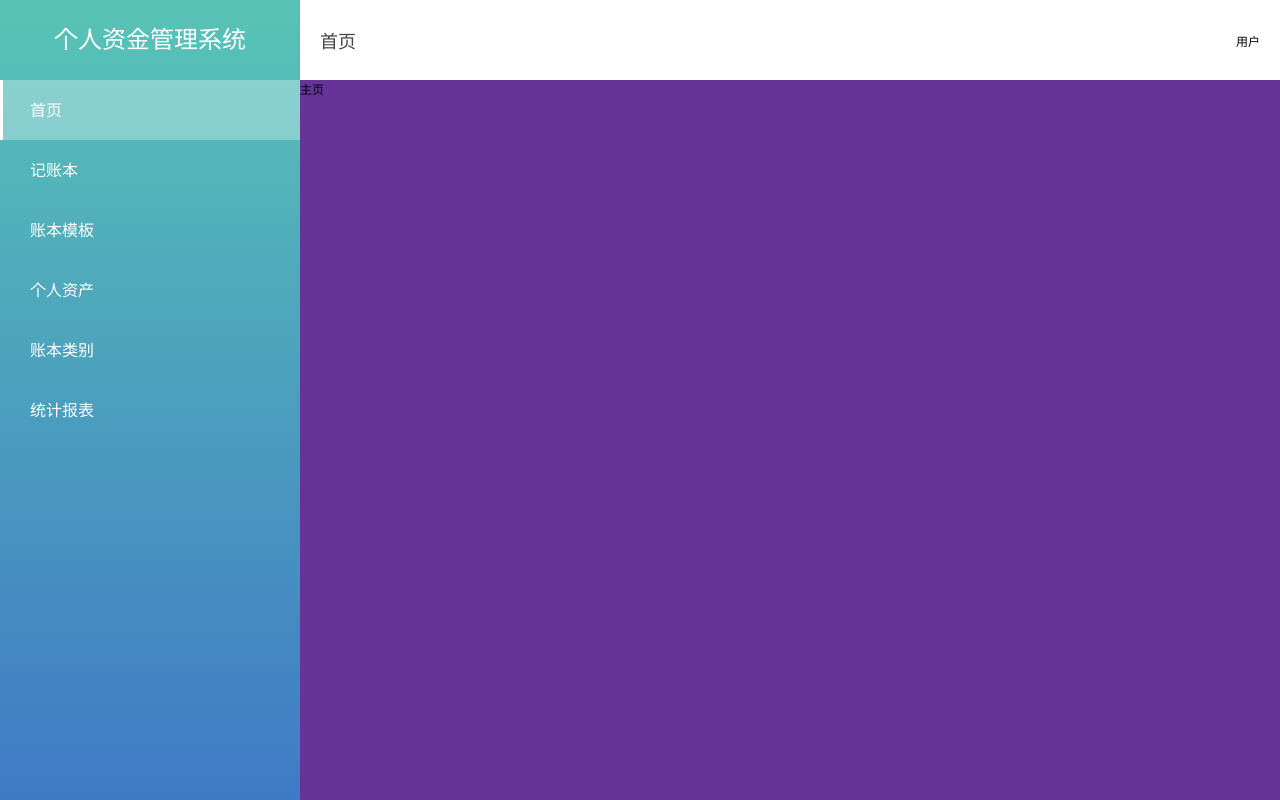
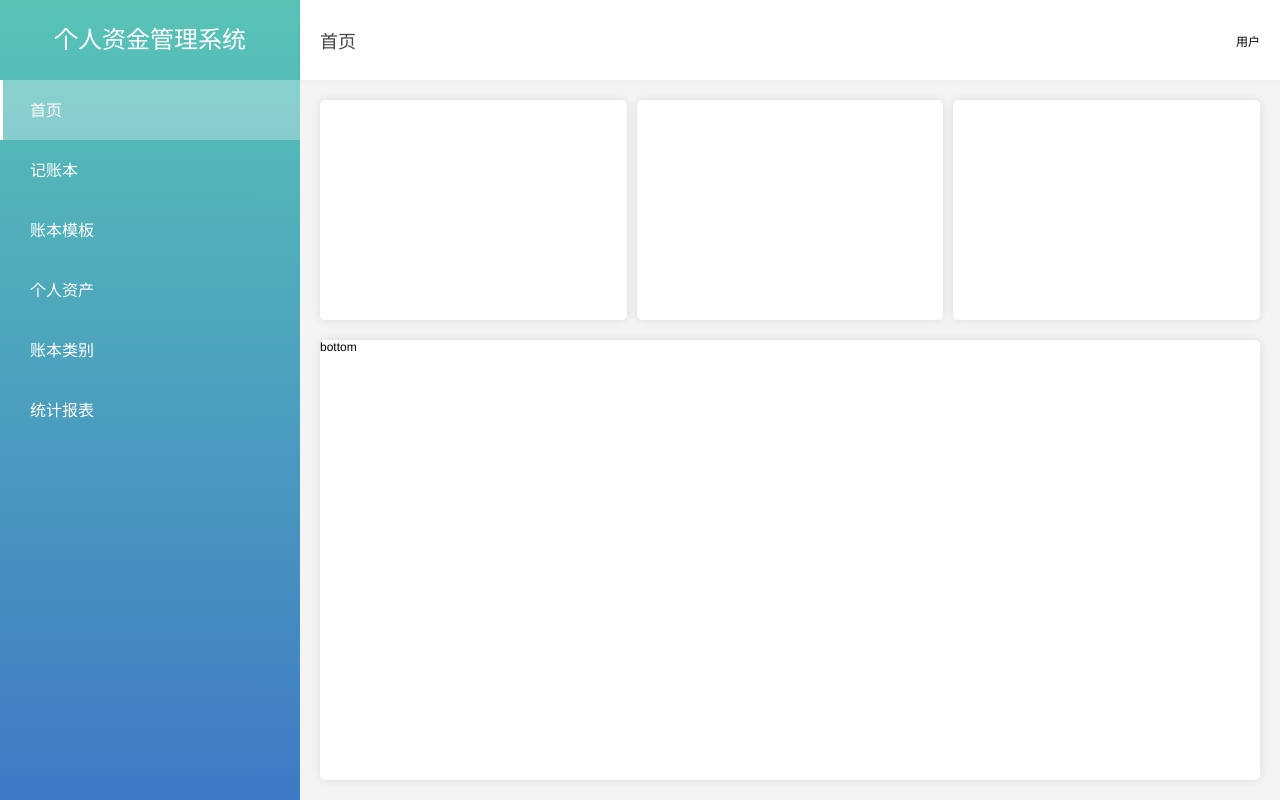
Before and after one commit to 0f0/cashbook, a Vue app: page /manage/home in a window 1280 px wide. Built offline with nearby package versions, Linux system fonts and the light colour scheme; a small style sheet from the web is missing.

Commit message:
首页布局

```diff
--- a/src/components/manage/header.vue
+++ b/src/components/manage/header.vue
@@ -3,7 +3,7 @@
     <div>
       <breadcrumb class="header-bread">
         <breadcrumbitem v-for="(item,index) in name" :key="index">
-          <router-link :to="item.path"> {{item.meta.title}}</router-link>
+          <router-link :to="item.path">{{item.meta.title}}</router-link>
         </breadcrumbitem>
       </breadcrumb>
     </div>
@@ -25,16 +25,8 @@ export default {
   },
   computed: {
     ...mapGetters({
-      name: "queryRouterName",
+      name: "queryRouterName"
     })
-  },
-  mounted() {
-    console.log("router", this.$route);
-  },
-  watch:{
-      "$route"(newvalue, oldvalue) {
-      console.log('header',newvalue)
-    }
   }
 };
 </script>
--- a/src/router/index.js
+++ b/src/router/index.js
@@ -13,7 +13,6 @@ const Template = () => import('@/views/template/template')
 const PersonProperty = () => import('@/views/property/personproperty')
 const Classes = () => import('@/views/classes/classes')
 
-const HomeMain = ()=>import("@/views/home/hometable")
 
 const router = new Router({
   mode: 'history',
@@ -37,19 +36,9 @@ const router = new Router({
           path: 'home',
           component: Home,
           name: 'home',
-          children: [
-            {
-              path: 'hometable',
-              component: HomeMain,
-              meta: {
-                title:"主页"
-              }
-            }
-          ],
           meta: {
             title: '首页'
           },
-
         },
         {
           path: 'tallybook',
--- a/src/views/home.vue
+++ b/src/views/home.vue
@@ -1,7 +1,11 @@
 <template>
   <div class="home">
-    主页
-    <!-- <router-view></router-view> -->
+    <div class="home-top">
+      <div class="home-today"></div>
+      <div class="home-today"></div>
+      <div class="home-today"></div>
+    </div>
+    <div class="home-chart">bottom</div>
   </div>
 </template>
 
@@ -10,17 +14,37 @@ export default {
   data() {
     return {};
   },
-  methods:{
-    // openrouter(){
-    //   this.$router.push({path:'/manage/home/hometable'})
-    // }
-  }
+  methods: {}
 };
 </script>
 
 <style lang="scss" scoped>
-  .home{
-    height: 100%;
-    background: rebeccapurple;
+.home {
+  height: 100%;
+  display: flex;
+  flex-direction: column;
+  padding: 20px;
+  .home-top {
+    flex: 1;
+    display: flex;
+    justify-content: space-between;
+
+    margin-bottom: 20px;
+    .home-today {
+      background: #fff;
+      flex: 1;
+      box-shadow: 0px 0px 10px rgba(0, 0, 0, 0.1);
+      border-radius: 5px;
+    }
+    & :not(:first-child) {
+      margin-left: 10px;
+    }
   }
+  .home-chart {
+    flex: 2;
+    background: #fff;
+    border-radius: 5px;
+    box-shadow: 0px 0px 10px rgba(0, 0, 0, 0.1);
+  }
+}
 </style>
--- a/src/views/home/hometable.vue
+++ /dev/null
@@ -1,21 +0,0 @@
-<template>
-        <div class="hometable">
-
-        </div>
-</template>
-<script>
-export default {
-        data(){
-                return{
-
-                }
-        }
-}
-</script>
-
-<style lang="scss" scoped>
-.hometable{
-        height: 100%;
-        background: red;
-}
-</style>
```
